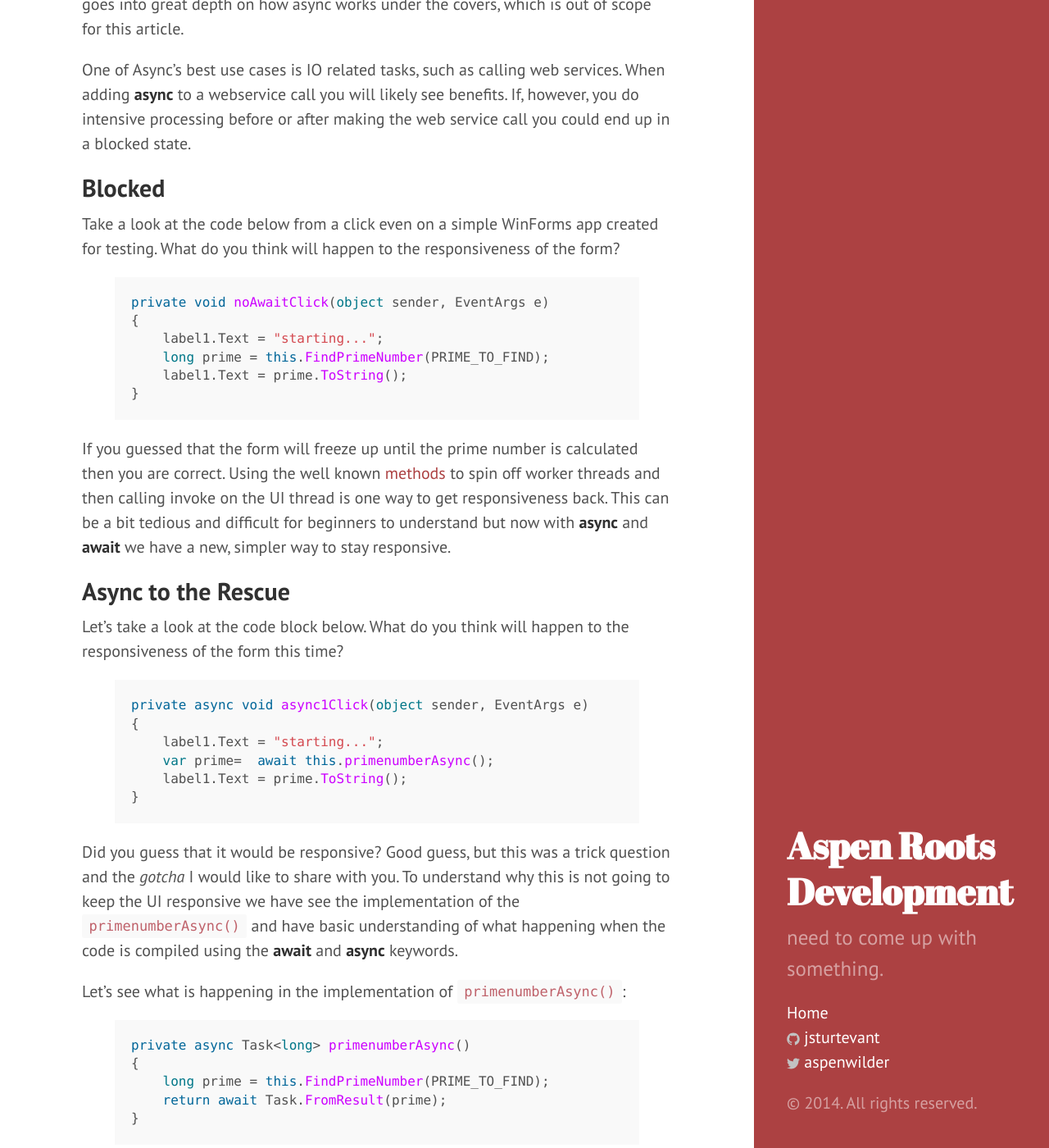
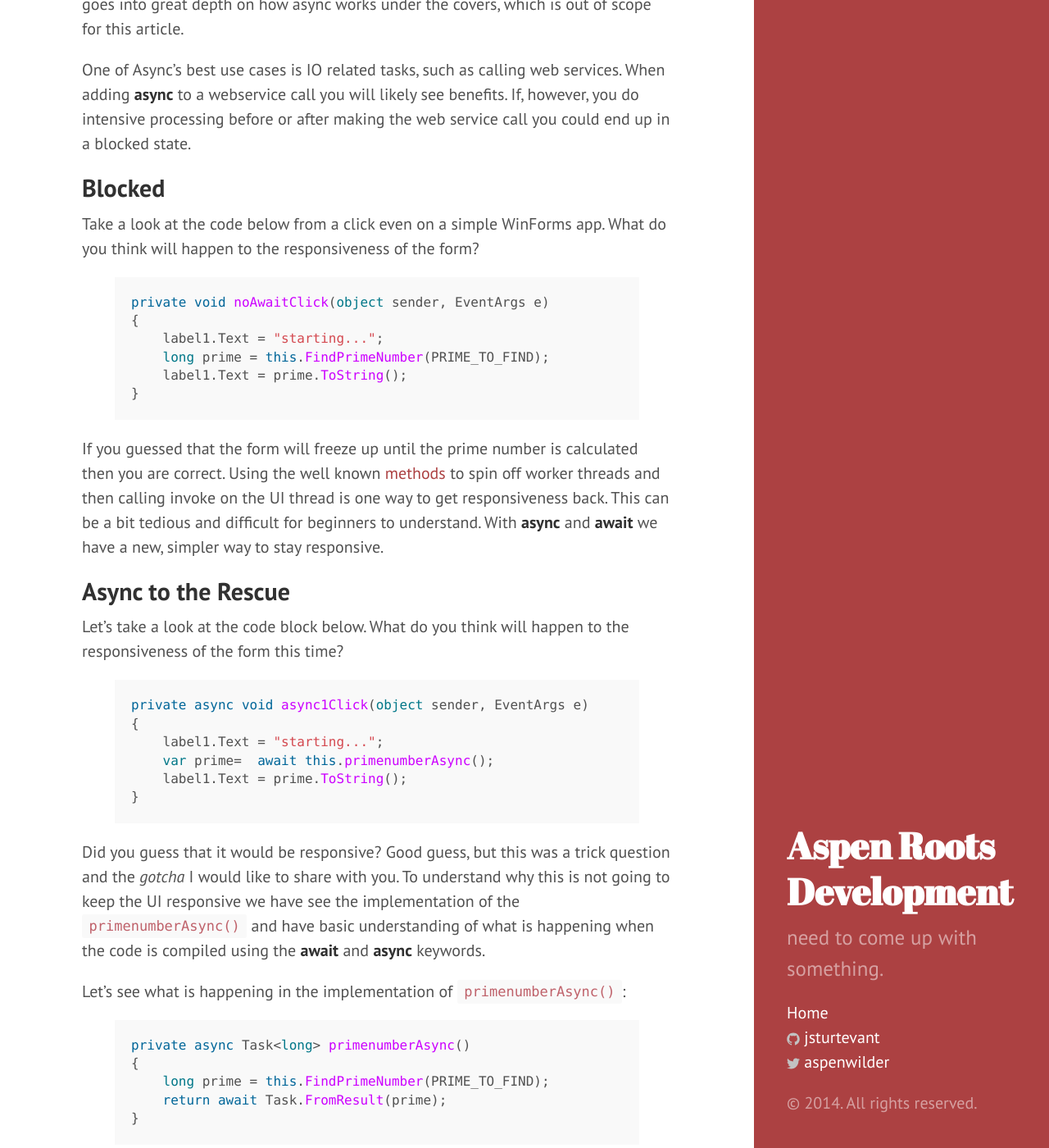
Before and after one commit to jsturtevant/jsturtevant.github.io, a Jekyll site: the page built from _posts/2014-07-31-awaiting-the-block.markdown, in a window 1280 px wide and 1400 px high, scrolled down 470 px. Shown: the whole window at 82% size. Built offline with Jekyll 4.4.1, drawn with Linux system fonts in a browser that asks for light colours; Markdown is read by kramdown in place of the engine named in the settings; some of the changed text lies outside the part shown.

Commit message:
final draft

````diff
--- a/_posts/2014-07-31-awaiting-the-block.markdown
+++ b/_posts/2014-07-31-awaiting-the-block.markdown
@@ -22,7 +22,7 @@ Although it does *just* work most of the time there are quite a few *gotcha's*.
   making the web service call you could end up in a blocked state.
 
 ## Blocked
- Take a look at the code below from a click even on a simple WinForms app created for testing.  What do you think will
+ Take a look at the code below from a click even on a simple WinForms app.  What do you think will
  happen to the responsiveness of the form?
 
 {% highlight csharp %}
@@ -40,7 +40,7 @@ and then calling invoke on the UI thread is one way to get responsiveness back.
 difficult
 for beginners
  to
-understand but now with **async** and **await** we have a new, simpler way to stay responsive.
+understand. With **async** and **await** we have a new, simpler way to stay responsive.
 
 ## Async to the Rescue
 Let's take a look at the code block below.  What do you think will happen to the responsiveness of the form this time?
@@ -56,7 +56,7 @@ private async void async1Click(object sender, EventArgs e)
 
 Did you guess that it would be responsive?  Good guess, but this was a trick question and the *gotcha* I would like
 to share with you.  To understand why this is not going to keep the UI responsive we have see the implementation of
-the ```primenumberAsync()``` and have basic understanding of what happening when
+the ```primenumberAsync()``` and have basic understanding of what is happening when
 the code is compiled using the **await** and **async** keywords.
 
 Let's see what is happening in the implementation of ```primenumberAsync()```:
````
Also changed, not shown: other parts of _posts/2014-07-31-awaiting-the-block.markdown (+2 -2 lines).
